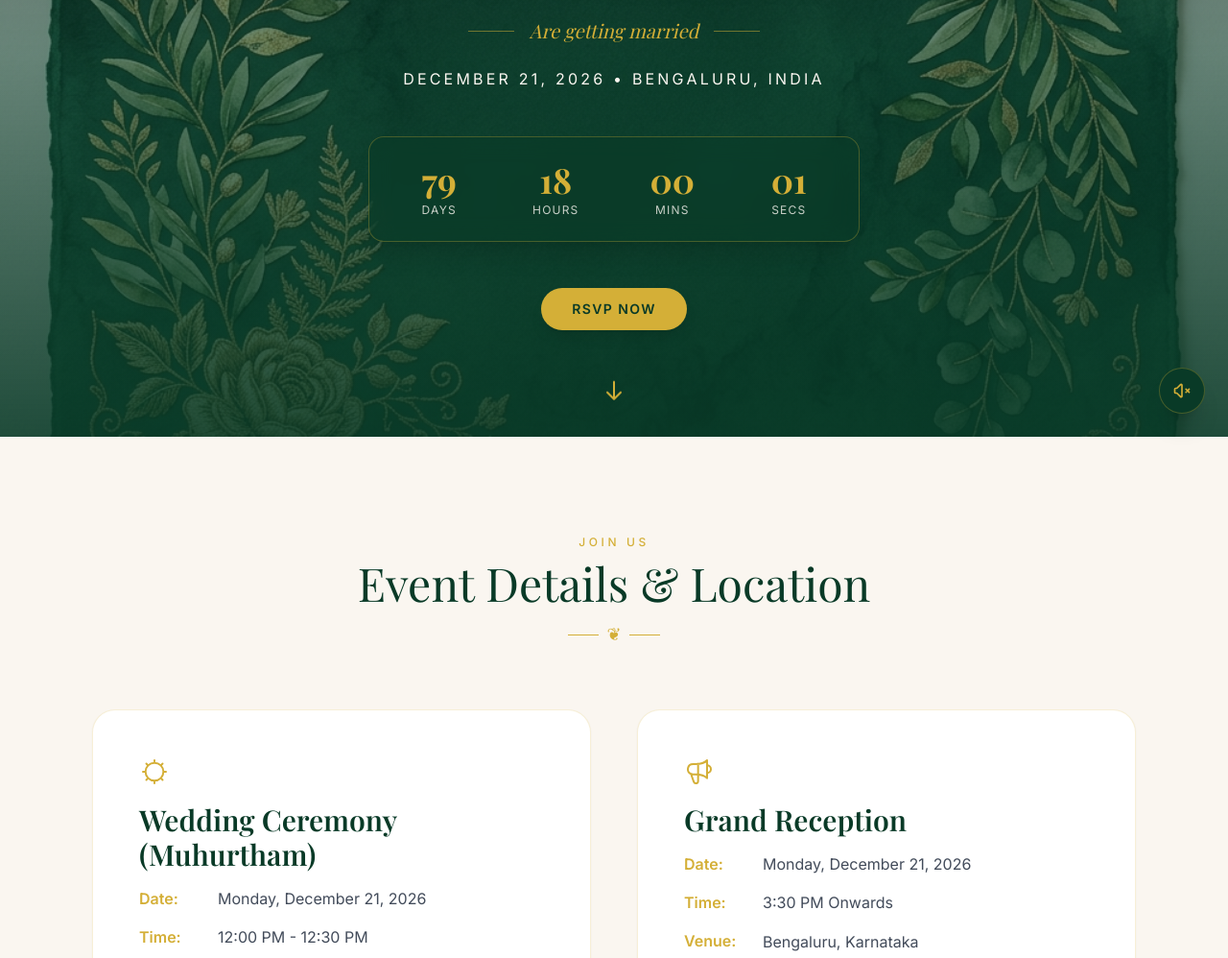
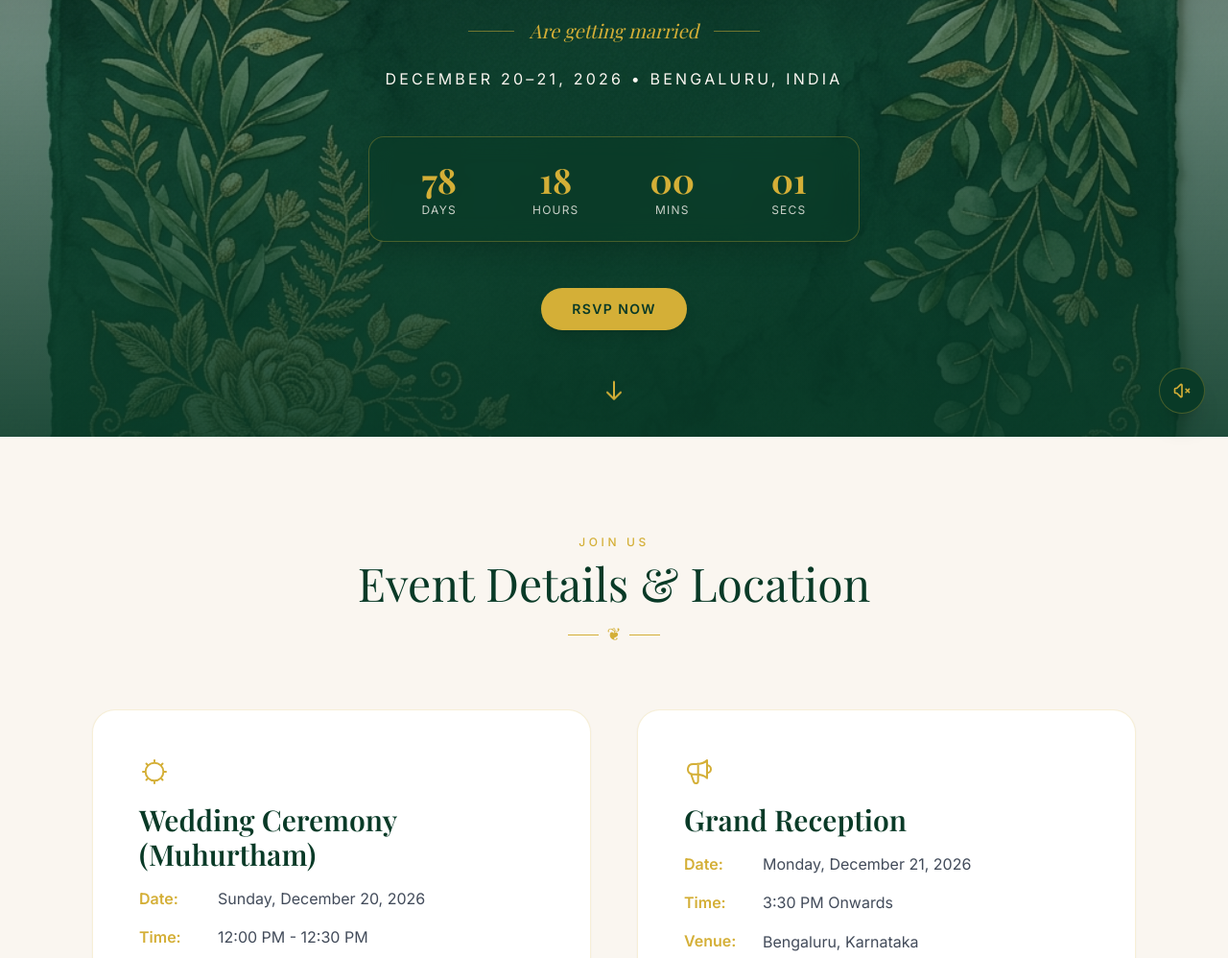
Before and after one commit to haroshin/Wedding, a React (Vite) app in the folder client/: page / in a window 1280 px wide. Shown: the part 345-1343 px from the top of the page at 96% size. Built offline with nearby package versions, Linux system fonts and the light colour scheme; no server answers; a web font is replaced by a local one.

Commit message:
Set Muhurtham to Dec 20 (12:00-12:30 PM) and Reception to Dec 21 (3:30 PM Onwards)

```diff
--- a/client/src/App.jsx
+++ b/client/src/App.jsx
@@ -51,7 +51,7 @@ function App() {
           </p>
           <div className="w-16 h-[1px] bg-wedding-accent/40 mx-auto mb-8" />
           <p className="font-sans text-[11px] tracking-[0.2em] text-wedding-cream/60 uppercase">
-            Sharun & Niveditha &bull; December 21, 2026 &bull; Bengaluru
+            Sharun & Niveditha &bull; December 20–21, 2026 &bull; Bengaluru
           </p>
           <p className="font-sans text-[9px] tracking-widest text-wedding-cream/40 uppercase mt-4">
             &copy; {new Date().getFullYear()} All Rights Reserved. Created with love.
--- a/client/src/components/Details.jsx
+++ b/client/src/components/Details.jsx
@@ -5,11 +5,11 @@ const Details = () => {
     {
       title: "Wedding Ceremony (Muhurtham)",
       time: "12:00 PM - 12:30 PM",
-      date: "Monday, December 21, 2026",
+      date: "Sunday, December 20, 2026",
       venue: "Bengaluru, Karnataka",
       dressCode: "Traditional Indian Attire (Veshti, Kurta, Saree)",
       mapUrl: "https://maps.app.goo.gl/Ae6d4YvwwsSfuuVv5",
-      calendarUrl: `https://calendar.google.com/calendar/render?action=TEMPLATE&text=${encodeURIComponent("Wedding Ceremony (Muhurtham) - Sharun & Niveditha")}&dates=20261221T063000Z/20261221T070000Z&details=You+are+invited+to+witness+the+marriage+ceremony+of+Sharun+%26+Niveditha&location=${encodeURIComponent("Bengaluru")}`,
+      calendarUrl: `https://calendar.google.com/calendar/render?action=TEMPLATE&text=${encodeURIComponent("Wedding Ceremony (Muhurtham) - Sharun & Niveditha")}&dates=20261220T063000Z/20261220T070000Z&details=You+are+invited+to+witness+the+marriage+ceremony+of+Sharun+%26+Niveditha&location=${encodeURIComponent("Bengaluru")}`,
       icon: (
         <svg className="w-8 h-8 text-wedding-accent mb-4" fill="none" stroke="currentColor" viewBox="0 0 24 24">
           <path strokeLinecap="round" strokeLinejoin="round" strokeWidth="1.5" d="M12 3v1m0 16v1m9-9h-1M4 12H3m15.364-6.364l-.707.707M6.343 17.657l-.707.707m0-12.728l.707.707m11.314 11.314l.707.707M12 5a7 7 0 100 14 7 7 0 000-14z" />
--- a/client/src/components/Hero.jsx
+++ b/client/src/components/Hero.jsx
@@ -1,8 +1,8 @@
 import React, { useState, useEffect } from 'react';
 
 const Hero = () => {
-  // Target date: Dec 21, 2026 at 12:00 PM
-  const targetDate = new Date('2026-12-21T12:00:00').getTime();
+  // Target date: Dec 20, 2026 at 12:00 PM (Muhurtham)
+  const targetDate = new Date('2026-12-20T12:00:00').getTime();
 
   const [timeLeft, setTimeLeft] = useState({
     days: 0,
@@ -66,7 +66,7 @@ const Hero = () => {
 
         {/* Date & Location */}
         <p className="font-sans text-sm sm:text-base tracking-[0.2em] text-wedding-cream uppercase mb-12 animate-cascade-4">
-          December 21, 2026 &bull; Bengaluru, India
+          December 20–21, 2026 &bull; Bengaluru, India
         </p>
 
         {/* Countdown Timer */}
```
